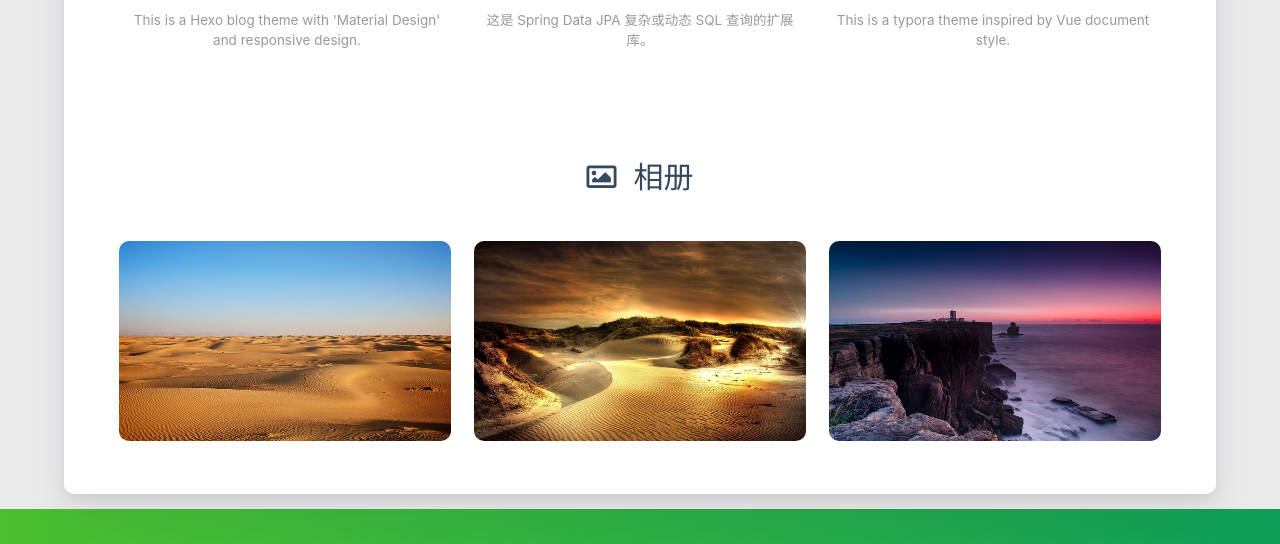
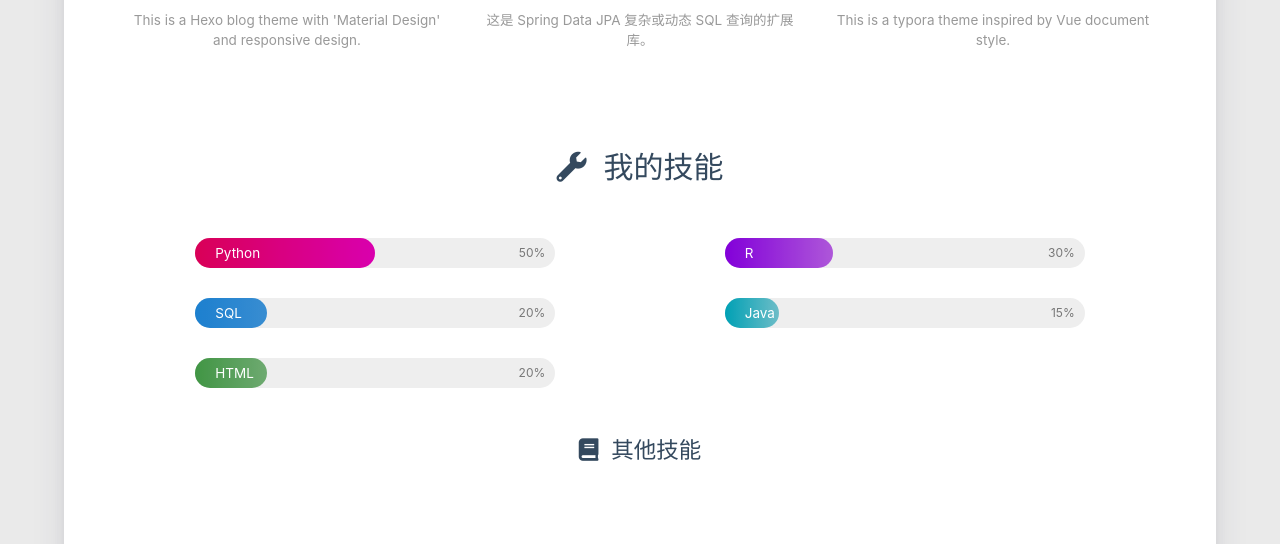
Before and after one commit to zz-hh/zz-hh.github.io, a plain HTML site: page about/index.html in a window 1280 px wide. Shown: the part 1598-2142 px from the top of the page. Drawn offline with nearby package versions, Linux system fonts and the light colour scheme; some packages are replaced by stand-ins of ours; a script that the page names is missing.

Commit message:
Site updated: 2021-07-04 12:49:05

```diff
--- a/about/index.html
+++ b/about/index.html
@@ -698,6 +698,86 @@
 
 
 
+<div class="my-skills">
+    <div class="title center-align" data-aos="zoom-in-up">
+        <i class="fas fa-wrench"></i>&nbsp;&nbsp;我的技能
+    </div>
+    <div class="row">
+
+
+
+        <div class="col s12 m6 l6" data-aos="fade-up">
+            <div class="skillbar">
+                <div class="skillbar-title"
+                     style="background: linear-gradient(to right, #FF0066 0%, #FF00CC 100%); width: 50%">
+                    <span>Python</span>
+                </div>
+                <div class="skill-bar-percent">50%</div>
+            </div>
+        </div>
+
+
+        <div class="col s12 m6 l6" data-aos="fade-up">
+            <div class="skillbar">
+                <div class="skillbar-title"
+                     style="background: linear-gradient(to right, #9900FF 0%, #CC66FF 100%); width: 30%">
+                    <span>R</span>
+                </div>
+                <div class="skill-bar-percent">30%</div>
+            </div>
+        </div>
+
+
+        <div class="col s12 m6 l6" data-aos="fade-up">
+            <div class="skillbar">
+                <div class="skillbar-title"
+                     style="background: linear-gradient(to right, #2196F3 0%, #42A5F5 100%); width: 20%">
+                    <span>SQL</span>
+                </div>
+                <div class="skill-bar-percent">20%</div>
+            </div>
+        </div>
+
+
+        <div class="col s12 m6 l6" data-aos="fade-up">
+            <div class="skillbar">
+                <div class="skillbar-title"
+                     style="background: linear-gradient(to right, #00BCD4 0%, #80DEEA 100%); width: 15%">
+                    <span>Java</span>
+                </div>
+                <div class="skill-bar-percent">15%</div>
+            </div>
+        </div>
+
+
+        <div class="col s12 m6 l6" data-aos="fade-up">
+            <div class="skillbar">
+                <div class="skillbar-title"
+                     style="background: linear-gradient(to right, #4CAF50 0%, #81C784 100%); width: 20%">
+                    <span>HTML</span>
+                </div>
+                <div class="skill-bar-percent">20%</div>
+            </div>
+        </div>
+
+
+    </div>
+
+
+
+
+    <div class="other-skills chip-container" data-aos="zoom-in-up">
+        <div class="sub-title center-align"><i class="fa fa-book"></i>&nbsp;&nbsp;其他技能</div>
+        <div class="tag-chips center-align">
+
+        </div>
+    </div>
+
+
+</div>
+
+
+
 
 
 <div id="myGallery" class="my-gallery">
```
